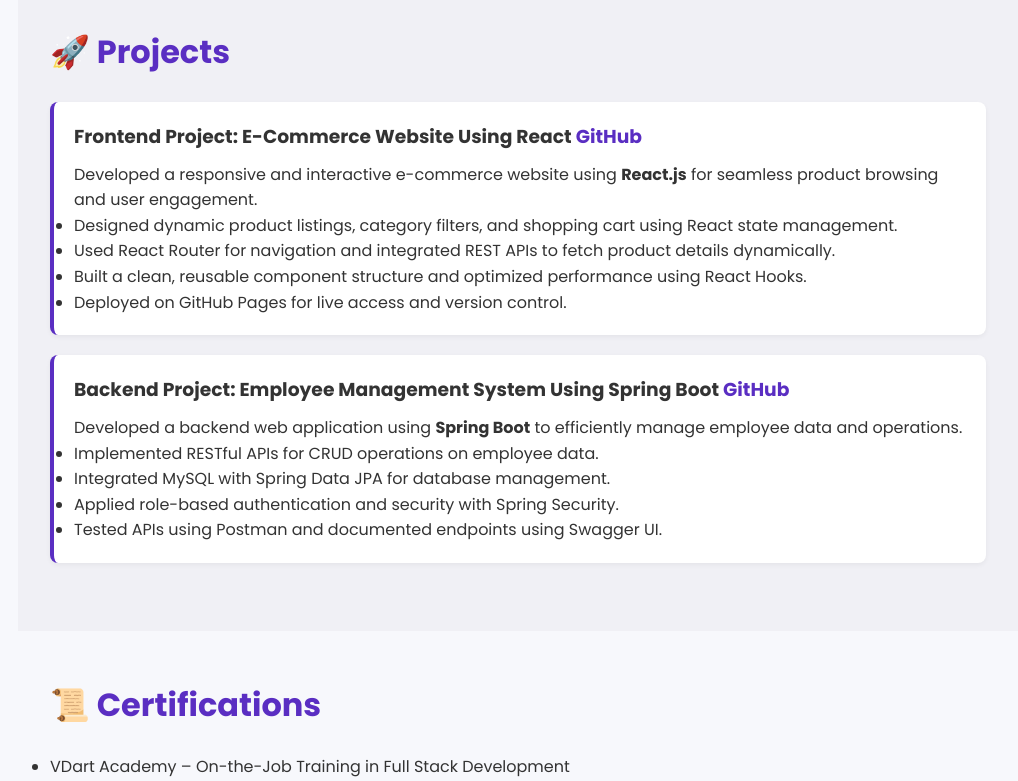
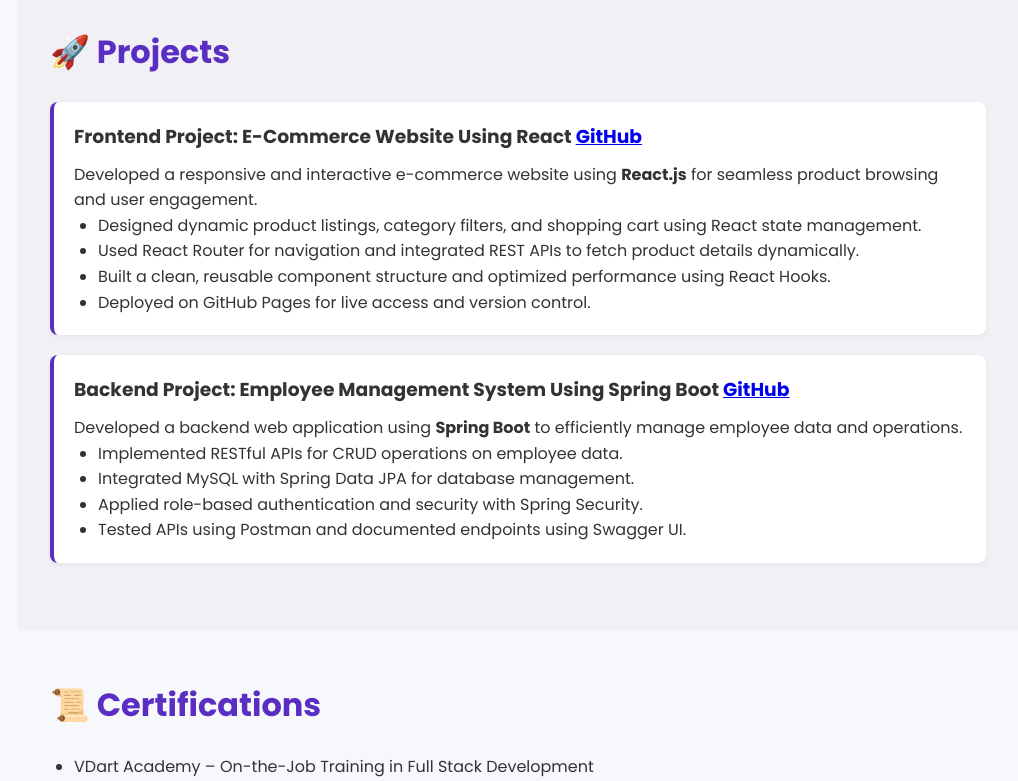
Before and after one commit to Mdismail107/portfolio, a plain HTML site: page index.html in a window 1280 px wide. Shown: the part 1300-2081 px from the top of the page, without its empty margins (122-1140 px from the left). Drawn offline with Linux system fonts and the light colour scheme.

Commit message:
Update style.css
updated

```diff
--- a/style.css
+++ b/style.css
@@ -78,7 +78,7 @@
   background: #e6e1ff;
 }
 
-  /* Section styles */
+/* Section */
 .section {
   padding: 3rem 2rem;
   max-width: 1000px;
@@ -119,21 +119,21 @@
   color: #333;
 }
 
+ul {
+  margin-left: 1.5rem;
+}
+
+.cert-list li {
+  margin-bottom: 8px;
+}
+
+/* Footer */
 footer {
   text-align: center;
   padding: 1rem;
   background: #f0f0f5;
   margin-top: 2rem;
   color: #666;
-  }
-
-  a {
-    color: #5a2ec2;
-    text-decoration: none;
-  }
-
-  a:hover {
-    text-decoration: underline;
 }
 
 /* Responsive */
```
Lines whose indentation alone changed are shown as unchanged.
